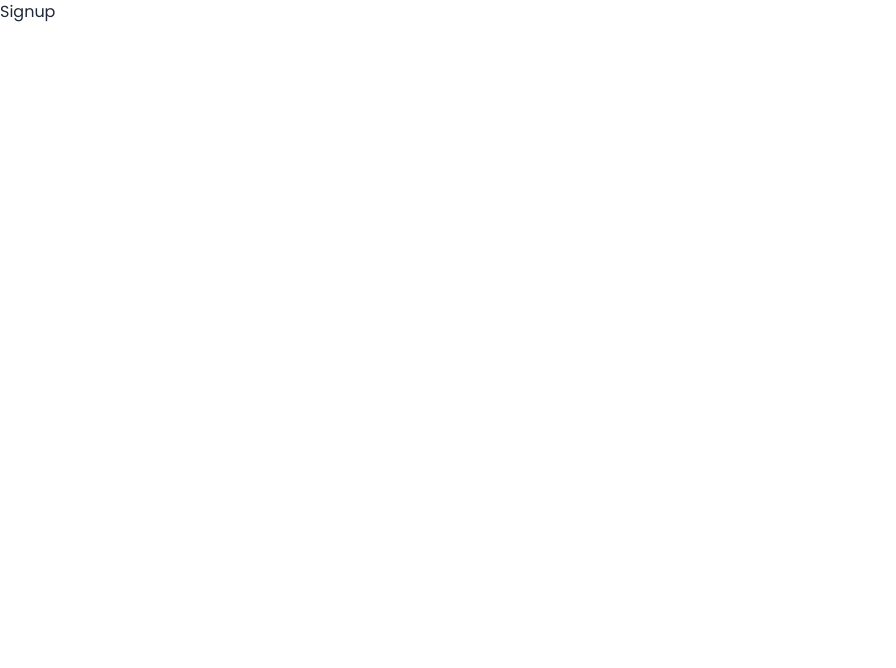
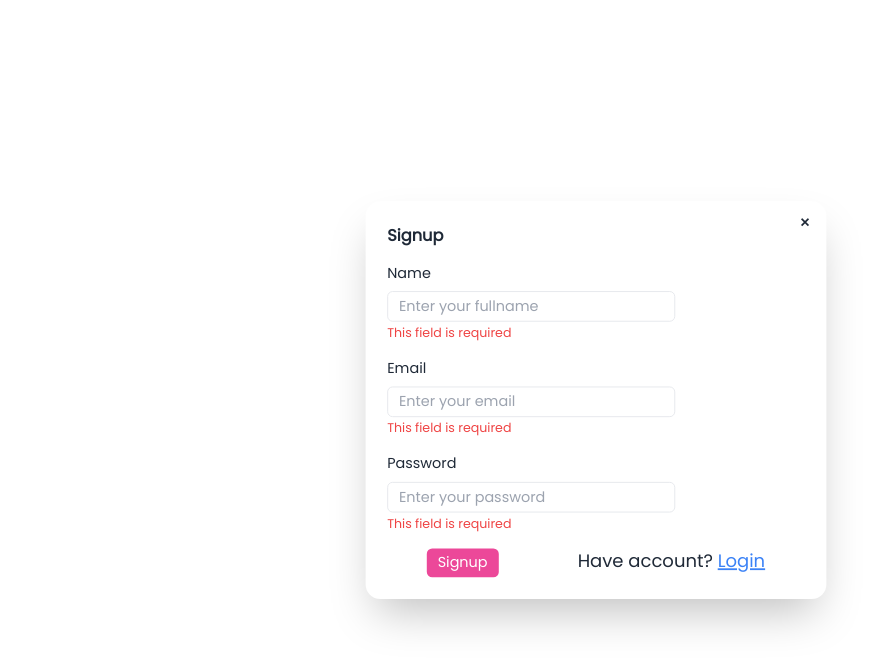
Before and after one commit to vrundanawal/BookStore-App--MERN, a React (Vite) app in the folder FrontEnd/: page /signup in a window 1280 px wide. Shown: the top 668 px of the page, without its empty margins (0-896 px from the left). Built offline with nearby package versions, Linux system fonts and the light colour scheme.

Commit message:
created a basic signup component

```diff
--- a/FrontEnd/src/components/Signup.jsx
+++ b/FrontEnd/src/components/Signup.jsx
@@ -1,7 +1,86 @@
 import React from 'react';
+import { Link } from 'react-router-dom';
+import Login from './Login';
 
 const Signup = () => {
-  return <div>Signup</div>;
+  return (
+    <>
+      <div className="flex h-screen items-center justify-center">
+        <div className=" w-[600px] ">
+          <div className="modal-box">
+            <form method="dialog">
+              {/* if there is a button in form, it will close the modal */}
+              <Link
+                to="/"
+                className="btn btn-sm btn-circle btn-ghost absolute right-2 top-2"
+              >
+                ✕
+              </Link>
+
+              <h3 className="font-bold text-lg">Signup</h3>
+              <div className="mt-4 space-y-2">
+                <span>Name</span>
+                <br />
+                <input
+                  type="text"
+                  placeholder="Enter your fullname"
+                  className="w-80 px-3 py-1 border rounded-md outline-none"
+                />
+                <br />
+
+                <span className="text-sm text-red-500">
+                  This field is required
+                </span>
+              </div>
+              {/* Email */}
+              <div className="mt-4 space-y-2">
+                <span>Email</span>
+                <br />
+                <input
+                  type="email"
+                  placeholder="Enter your email"
+                  className="w-80 px-3 py-1 border rounded-md outline-none"
+                />
+                <br />
+
+                <span className="text-sm text-red-500">
+                  This field is required
+                </span>
+              </div>
+              {/* Password */}
+              <div className="mt-4 space-y-2">
+                <span>Password</span>
+                <br />
+                <input
+                  type="text"
+                  placeholder="Enter your password"
+                  className="w-80 px-3 py-1 border rounded-md outline-none"
+                />
+                <br />
+
+                <span className="text-sm text-red-500">
+                  This field is required
+                </span>
+              </div>
+              {/* Button */}
+              <div className="flex justify-around mt-4">
+                <button className="bg-pink-500 text-white rounded-md px-3 py-1 hover:bg-pink-700 duration-200">
+                  Signup
+                </button>
+                <p className="text-xl">
+                  Have account?{' '}
+                  <button className="underline text-blue-500 cursor-pointer">
+                    Login
+                  </button>{' '}
+                  <Login />
+                </p>
+              </div>
+            </form>
+          </div>
+        </div>
+      </div>
+    </>
+  );
 };
 
 export default Signup;
```
